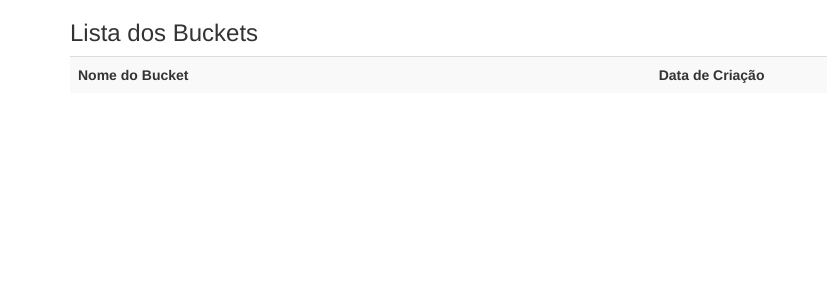
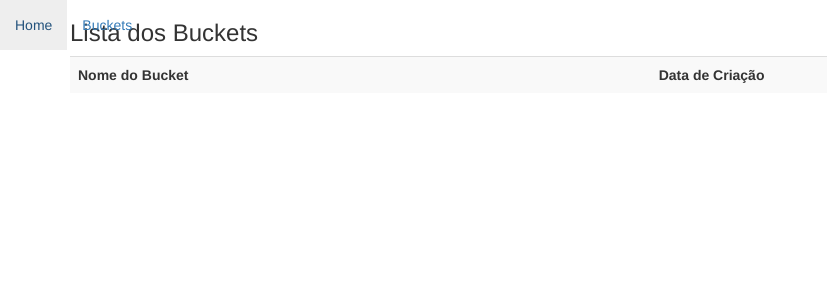
Before and after one commit to victor-s-santos/flask-aws-crud, a Flask app: page / in a window 1280 px wide. Shown: the top 300 px of the page, without its empty margins (0-827 px from the left). Run offline with Flask 2, Linux system fonts and the light colour scheme; data that the repository does not hold is empty; some libraries are stand-ins or nearby versions.

Commit message:
criado um cabecalho

```diff
--- a/templates/base_layout.html
+++ b/templates/base_layout.html
@@ -10,7 +10,9 @@
 
 {% block navbar %}
 <div class="navbar navbar-fixed-top">
-  <!-- ... -->
+  <ul class="nav navbar-nav">
+  	<li><a href="{{ url_for('index') }}">Home</a></li>
+  	<li><a href="{{ url_for('files') }}">Buckets</a></li>
 </div>
 {% endblock %}
 
```
